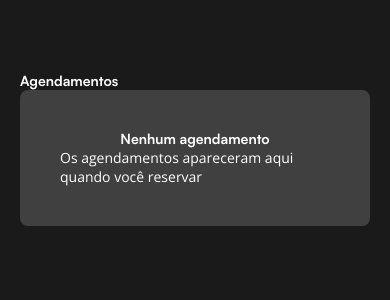
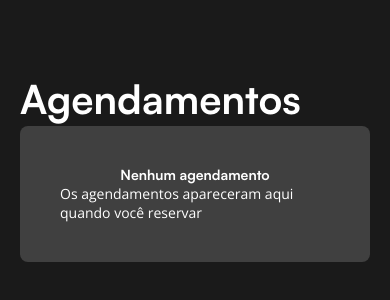
Before and after one commit to Group-HRP/BroCortes, a React Native app: screen /Appointment in a window 390 px wide. Shown: the top 300 px of the page. Built offline with nearby package versions, Linux system fonts and the light colour scheme.

Commit message:
fix theme

```diff
--- a/src/components/HeaderDefault.ts
+++ b/src/components/HeaderDefault.ts
@@ -10,6 +10,6 @@ export const HeaderDefault = styled.View<HeaderDefaultProps>`
 `;
 
 export const HeaderTitle = styled(Title).attrs({
-  fontSize: "large",
+  fontSize: "h1",
   isTitle: true
 })``;
```
Also changed, not shown: src/@types/styled-components.d.ts (+10 -6 lines), src/components/Button.ts (+10 -6 lines), src/components/Typography.ts (+10 -6 lines), src/theme/index.tsx (+10 -6 lines).
